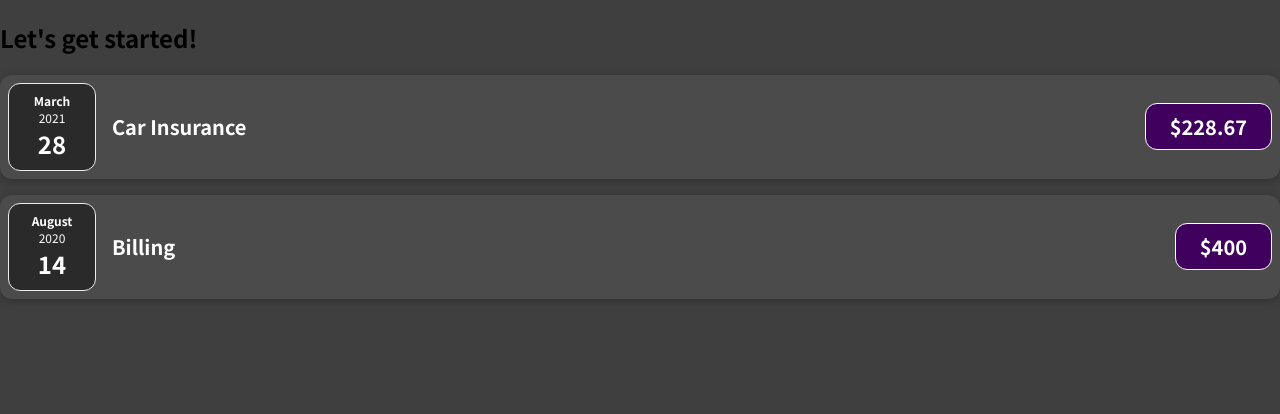
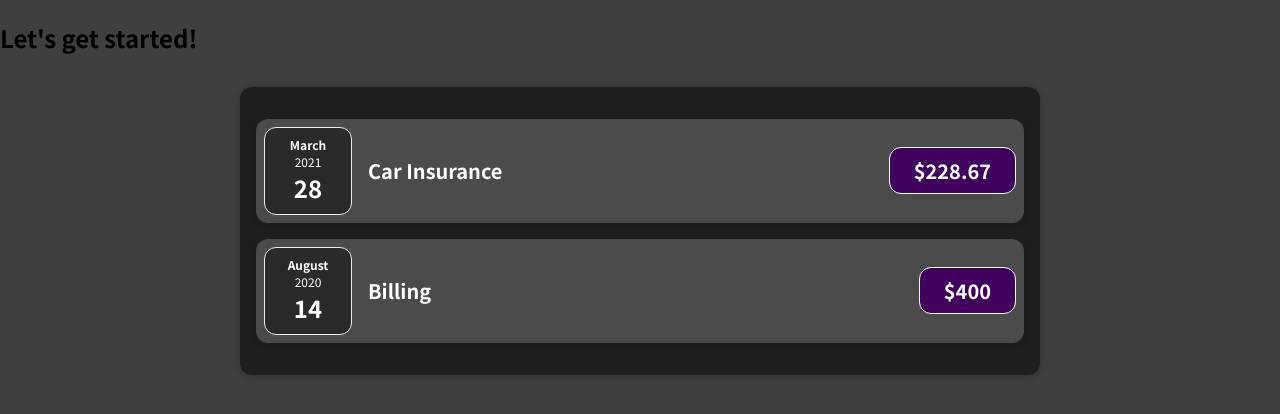
Before and after one commit to Torishnia/expense-tracker, a React (Create React App) app: page / in a window 1280 px wide. Shown: the top 414 px of the page. Built offline with nearby package versions, Linux system fonts and the light colour scheme; the HTML template or start-up script is replaced by a standard one.

Commit message:
add component Expenses

```diff
--- a/src/App.js
+++ b/src/App.js
@@ -1,4 +1,4 @@
-import ExpenseItem from "./components/ExpenseItem";
+import Expenses from './components/Expenses';
 
 function App() {
   const expenses = [
@@ -19,16 +19,7 @@
   return (
     <div>
       <h2>Let's get started!</h2>
-      <ExpenseItem
-        title={expenses[0].title}
-        amount={expenses[0].amount}
-        date={expenses[0].date}
-      />
-      <ExpenseItem
-        title={expenses[1].title}
-        amount={expenses[1].amount}
-        date={expenses[1].date}
-      />
+      <Expenses items={expenses} />
     </div>
   );
 }
--- /dev/null
+++ b/src/components/Expenses/index.js
@@ -0,0 +1,22 @@
+import ExpenseItem from '../ExpenseItem/index';
+
+import styles from './index.module.scss';
+
+function Expenses ({ items }) {
+  return (
+    <div className={styles.expenses}>
+      <ExpenseItem
+        title={items[0].title}
+        amount={items[0].amount}
+        date={items[0].date}
+      />
+      <ExpenseItem
+        title={items[1].title}
+        amount={items[1].amount}
+        date={items[1].date}
+      />
+    </div>
+  )
+}
+
+export default Expenses;
--- /dev/null
+++ b/src/components/Expenses/index.module.scss
@@ -0,0 +1,9 @@
+.expenses {
+  margin: 2rem auto;
+  padding: 1rem;
+  max-width: 95%;
+  width: 50rem;
+  background-color: rgb(31, 31, 31);
+  border-radius: 12px;
+  box-shadow: 0 1px 8px rgba(0, 0, 0, 0.25);
+}
```
